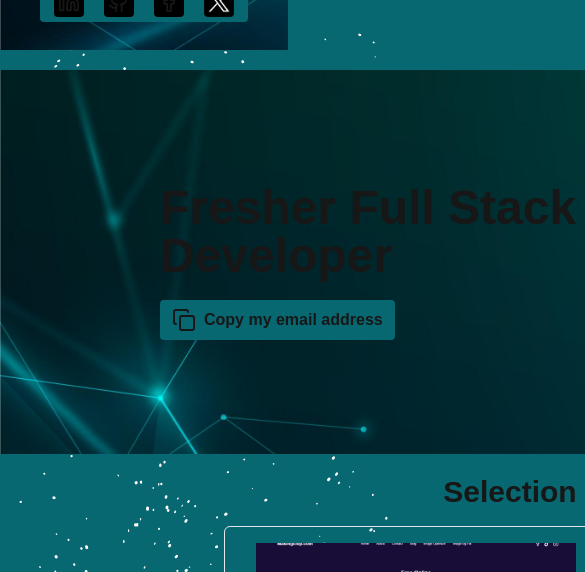
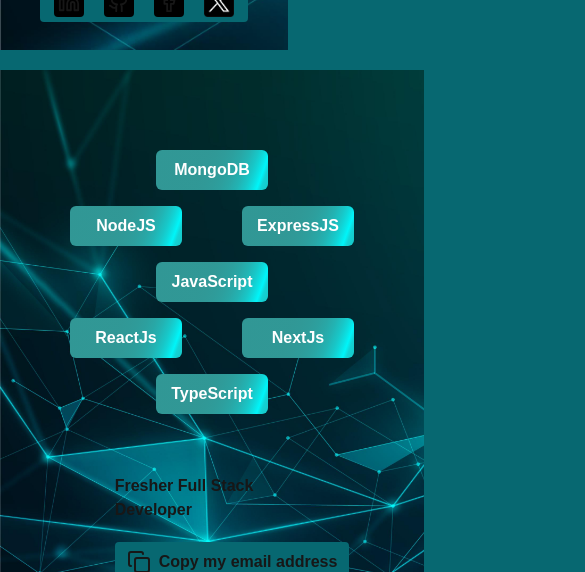
Before and after one commit to afnanhussain2002/my-portfolio, a Next.js app: page / in a window 390 px wide. Shown: the part 794-1366 px from the top of the page, 585 px wide, since content can reach past the window. Built offline with nearby package versions, Linux system fonts and the light colour scheme.

Commit message:
add some responsive on hero section

```diff
--- a/components/HeroSection.tsx
+++ b/components/HeroSection.tsx
@@ -4,9 +4,9 @@
 
 const HeroSection = () => {
   return (
-    <div className=' w-[1280px] h-96 bg-[url("../public/images/mainBg.jpg")] bg-cover mt-5 flex justify-around items-center p-5'>
+    <div className='sm:w-96 sm:h-32 lg:w-[1280px] lg:h-96 bg-[url("../public/images/mainBg.jpg")] bg-cover mt-5 flex flex-col-reverse justify-around items-center p-5 lg:flex-row'>
           <div className='ml-10'>
-            <h2 className='text-5xl font-bold '>Fresher Full Stack <br /> Developer</h2>
+            <h2 className='sm:text-3xl lg:text-5xl font-bold '>Fresher Full Stack <br /> Developer</h2>
            <CopyButton/>
           </div>
           <div>
```
